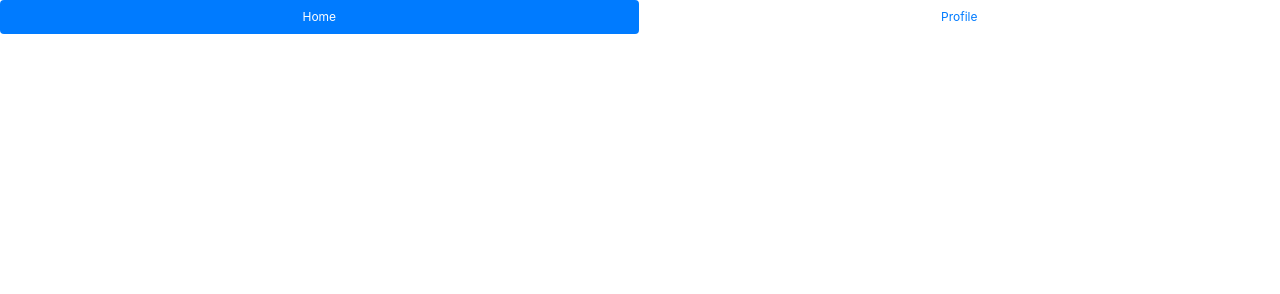
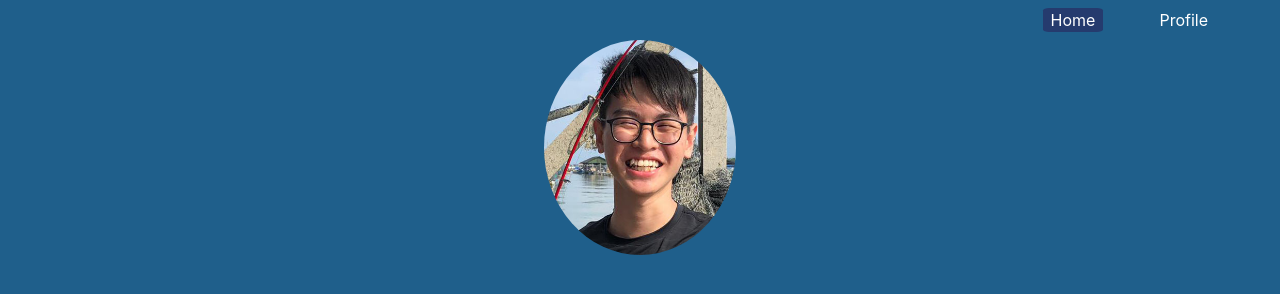
Before and after one commit to gnohgnij/Portfolio, a plain HTML site: page index.html in a window 1280 px wide. Drawn offline with Linux system fonts and the light colour scheme.

Commit message:
added navbar and image

```diff
--- a/index.html
+++ b/index.html
@@ -8,11 +8,23 @@
         <link rel="stylesheet" href="style.css">
     </head>
     <body>
-        <nav class="nav nav-pills flex-column flex-sm-row justify-content-end">
-            <a class="flex-sm-fill text-sm-center nav-link active" href="index.html">Home</a>
-            <a class="flex-sm-fill text-sm-center nav-link" href="#">Profile</a>
+        <nav class="navbar navbar-expand-lg navbar-light">
+            <div class="collapse navbar-collapse">
+                <ul class="navbar-nav ml-auto">
+                  <li class="nav-item active mr-5">
+                    <a class="nav-link" href="index.html">Home</a>
+                  </li>
+                  <li class="nav-item mr-5">
+                    <a class="nav-link" href="#">Profile</a>
+                  </li>
+                </ul>
+            </div>
         </nav>
-
+        <section>
+            <div class="container d-flex justify-content-center">
+                <img class="img-fluid" src="img/profile.jpg">
+            </div>
+        </section>
 
 
 
--- a/style.css
+++ b/style.css
@@ -3,6 +3,27 @@ html {
     padding: 0;
 }
 
-nav a {
-    font-size: 0.75rem;
+body {
+    background-color: #1F5F8B;
 }
+
+/****************************************Intro**********************************************/
+
+li a {
+    color: white    !important;
+}
+
+.active {
+    background-color: #253B6E;
+    border-radius: 10%;
+}
+
+.nav-link {
+    padding: 0rem 1rem;
+}
+
+img {
+    width: 15vw;
+    border-radius: 50%;
+    display:block;
+}
```
Also changed, not shown: img/profile.jpg (added).
